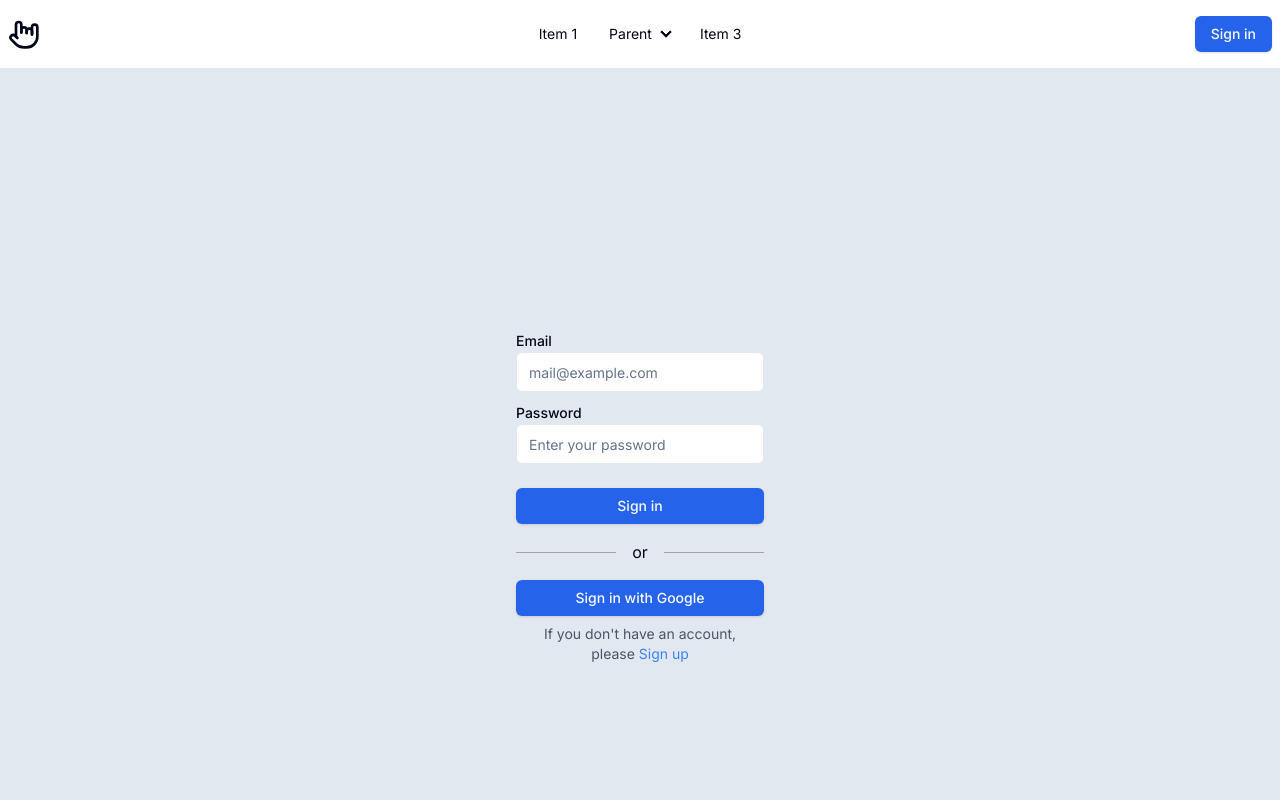
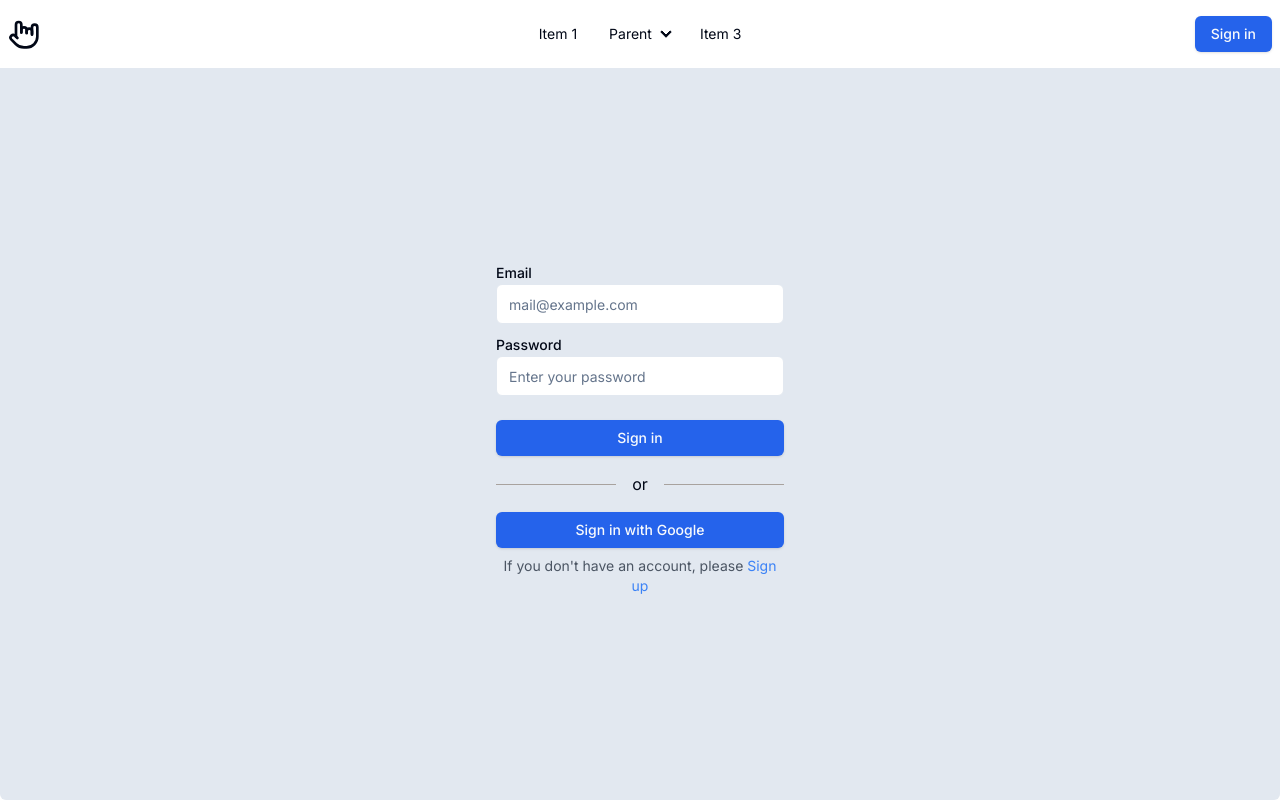
Before and after one commit to benjamin-jun-li/tutor-trackr, a Next.js app in the folder project_code/: page /sign-in in a window 1280 px wide. Shown: the top 800 px of the page. Built offline with nearby package versions, Linux system fonts and the light colour scheme.

Commit message:
UOOI-15 fix sign in/up layout

```diff
--- a/project_code/app/(auth)/layout.tsx
+++ b/project_code/app/(auth)/layout.tsx
@@ -6,7 +6,7 @@ interface AuthLayoutProps {
 
 const AuthLayout: FC<AuthLayoutProps> = ({ children }) => {
   return (
-    <main className='bg-slate-200 p-10 pt-24 rounded-md flex justify-center items-center'>{children}</main>
+    <main className='min-h-screen bg-slate-200 p-10 pt-24 rounded-md flex justify-center items-center'>{children}</main>
   )
 }
 
--- a/project_code/components/form/SignInForm.tsx
+++ b/project_code/components/form/SignInForm.tsx
@@ -3,7 +3,6 @@
 import { zodResolver } from "@hookform/resolvers/zod";
 import { useForm } from "react-hook-form";
 import * as z from "zod";
-import { CSSProperties } from 'react';
 
 import { Button } from "@/components/ui/button";
 import {
@@ -21,15 +20,6 @@ import { redirect } from "next/navigation";
 
 import { GET_USER } from "@/graphql/queries";
 import { useLazyQuery } from "@apollo/client";
-
-const fullscreenContainerStyle: CSSProperties = {
-  display: "flex",
-  flexDirection: "column",
-  minHeight: "100vh",
-  justifyContent: "center",
-  alignItems: "center",
-  padding: "20px"
-};
 
 const FormSchema = z.object({
   email: z.string().min(1, "Email is required").email("Invalid email"),
@@ -74,7 +64,6 @@ const SignInForm = () => {
   }
 
   return (
-    <div style={fullscreenContainerStyle}>
       <Form {...form}>
         <form onSubmit={form.handleSubmit(onSubmit)} className="w-full">
           <div className="space-y-2">
@@ -133,7 +122,6 @@ const SignInForm = () => {
           </Link>
         </p>
       </Form>
-    </div>
   );
 };
 
--- a/project_code/components/form/SignUpForm.tsx
+++ b/project_code/components/form/SignUpForm.tsx
@@ -3,7 +3,6 @@
 import { zodResolver } from "@hookform/resolvers/zod";
 import { useForm } from "react-hook-form";
 import * as z from "zod";
-import { CSSProperties } from 'react';
 
 import { Button } from "@/components/ui/button";
 import {
@@ -22,15 +21,6 @@ import { RadioGroup, RadioGroupItem } from "@/components/ui/radio-group";
 import { ADD_USER } from "@/graphql/mutations";
 import { useMutation } from "@apollo/client";
 import { redirect } from "next/navigation"
-
-const fullscreenContainerStyle: CSSProperties = {
-  display: "flex",
-  flexDirection: "column",
-  minHeight: "100vh",
-  justifyContent: "center",
-  alignItems: "center",
-  padding: "20px"
-};
 
 const FormSchema = z
   .object({
@@ -81,7 +71,6 @@ const SignUpForm = () => {
     alert(error);
   }
   return (
-    <div style={fullscreenContainerStyle}>
       <Form {...form}>
         <form onSubmit={form.handleSubmit(onSubmit)} className="w-full">
           <div className="space-y-2">
@@ -207,7 +196,6 @@ const SignUpForm = () => {
         </Link>
       </p>
     </Form>
-  </div>
   );
 };
 
--- a/project_code/package.json
+++ b/project_code/package.json
@@ -1,6 +1,7 @@
 {
   "name": "9900_tutor_management_200ok",
   "version": "0.1.0",
+  "license": "MIT",
   "private": true,
   "scripts": {
     "dev": "next dev",
```
